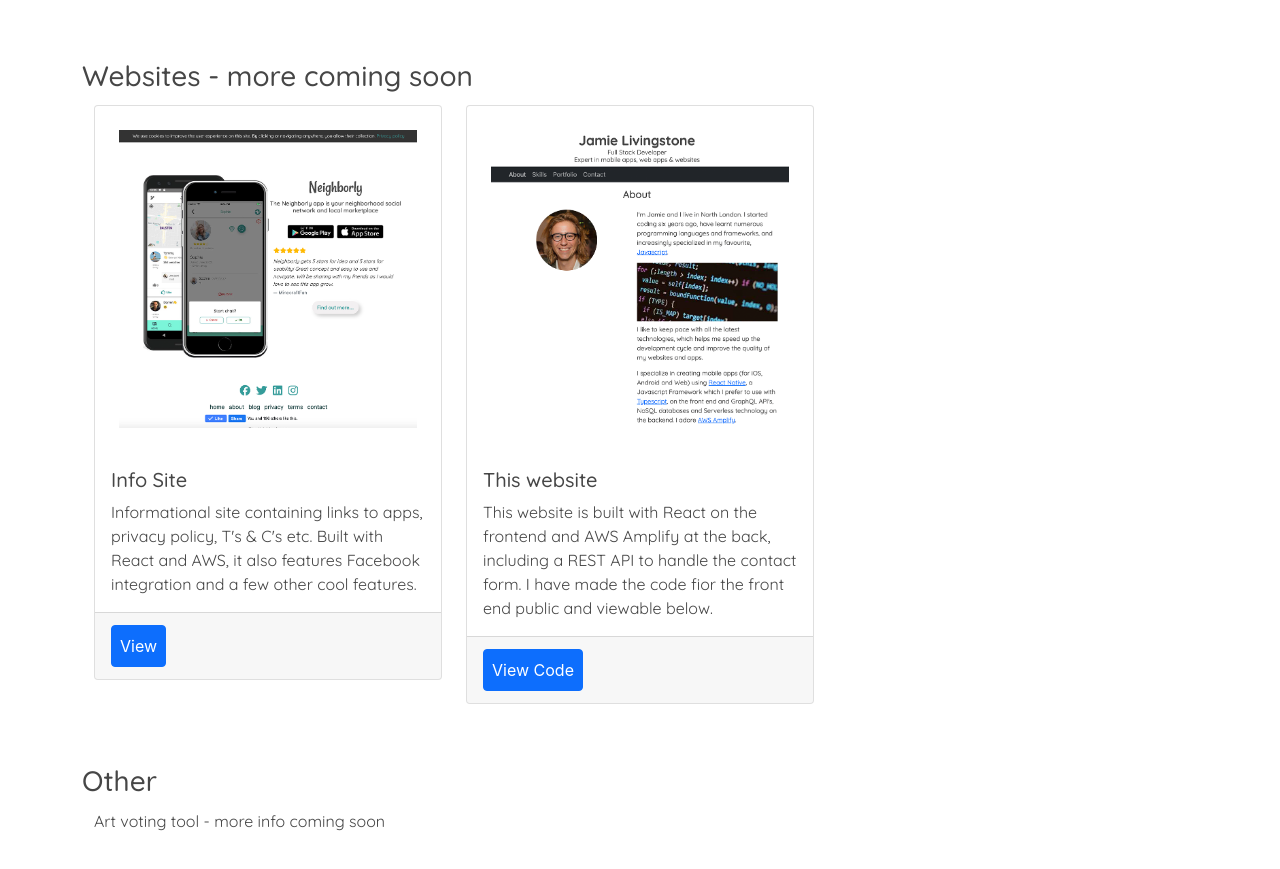
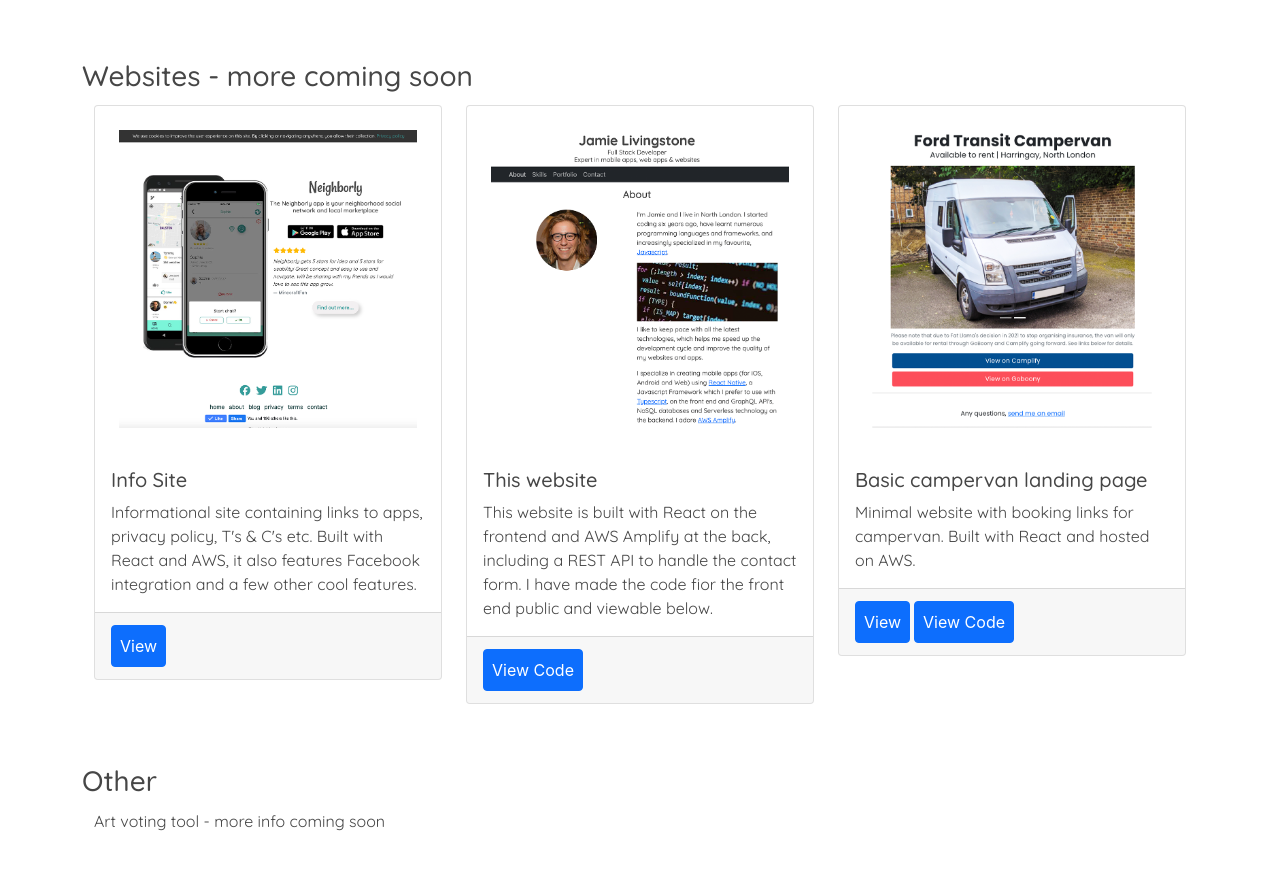
Before and after one commit to JamieLivi/jamielivi-web, a React (Create React App) app: page /portfolio in a window 1280 px wide. Shown: the part 820-1689 px from the top of the page. Built offline with nearby package versions, Linux system fonts and the light colour scheme; no server answers; a web font is replaced by a local one; what @aws-amplify/api would draw is missing.

Commit message:
Add campervan website and edit project links

```diff
--- a/src/components/Portfolio.tsx
+++ b/src/components/Portfolio.tsx
@@ -73,6 +73,19 @@ const Portfolio = () => {
                 link="https://github.com/JamieLivi/jamielivi-web"
               />
             </Project>
+            <Project
+              name="Basic campervan landing page"
+              about={
+                "Minimal website with booking links for campervan. Built with React and hosted on AWS."
+              }
+              image="camper"
+            >
+              <ProjectLink text="View" link="https://www.frostyvan.com/" />
+              <ProjectLink
+                text="View Code"
+                link="https://github.com/JamieLivi/frostyvan"
+              />
+            </Project>
           </Row>
         </CardGroup>
       </Container>
--- a/src/components/ProjectLink.tsx
+++ b/src/components/ProjectLink.tsx
@@ -8,7 +8,7 @@ interface Props {
 
 const ProjectLink = ({ text, link }: Props) => {
   return (
-    <Button variant="primary p-2 my-1 me-1" href={link}>
+    <Button variant="primary p-2 my-1 me-1" target="_blank" href={link}>
       {text}
     </Button>
   );
```
Also changed, not shown: src/assets/images/camper.png (added).
